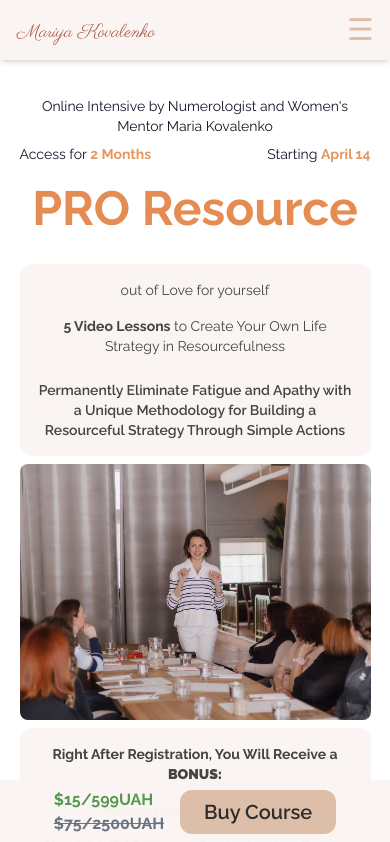
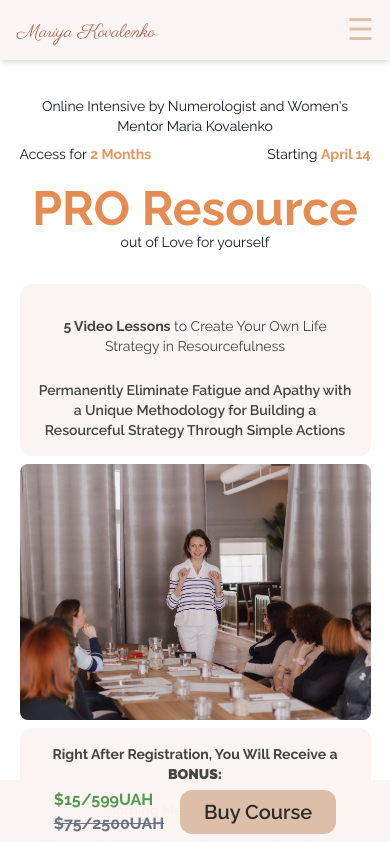
Before and after one commit to Mo2207/Astrology-Site, a Next.js app: page / in a window 390 px wide. Shown: the top 842 px of the page. Built offline with nearby package versions, Linux system fonts and the light colour scheme.

Commit message:
minor div change on hero section

```diff
--- a/src/app/components/hero.tsx
+++ b/src/app/components/hero.tsx
@@ -25,6 +25,7 @@ export default function Hero() {
         </div>
         <div className="font-bold text-center text-5xl sm:text-5xl md:text-6xl text-[#e48c51]">{t("hero.title.title3")}</div>
         <div className="font-normal text-center text-xl hidden md:block">{t("hero.title.title4")}</div>
+        <div className="font-normal text-center text-sm xxs:text-md xs:text-lg sm:text-lg lg:text-xl block md:hidden">{t("hero.title.title4")}</div>
 
         {/* <h2 className="font-bold text-center text-sm xxs:text-lg xs:text-2xl sm:text-2xl md:text-4xl">{t("hero.title.line1")}</h2> */}
         {/* <h2 className="pb-8 font-bold text-center text-sm xxs:text-lg xs:text-2xl sm:text-2xl md:text-4xl">{t("hero.title.line2")}</h2> */}
@@ -88,7 +89,6 @@ export default function Hero() {
         </div> */}
 
         <div className="bg-[#faf5f3] bg-center bg-no-repeat border-0 rounded-xl flex justify-center flex-col items-center row-span-4 sm:row-span-3 mb-2 pt-4 relative">
-          <div className="font-normal text-center text-sm xxs:text-md xs:text-lg sm:text-lg lg:text-xl block md:hidden">{t("hero.title.title4")}</div>
           <div className="text-center p-4 text-sm xxs:text-md xs:text-lg sm:text-lg lg:text-xl flex flex-col gap-6 xs:gap-2 sm:gap-1 md:gap-4">
             <div dangerouslySetInnerHTML={{ __html: t("hero.title.title5").replace(/<strong>/g, "<b>").replace(/<\/strong>/g, "</b>") }} />
             <p className="font-semibold">{t("hero.title.title6")}</p>
```
